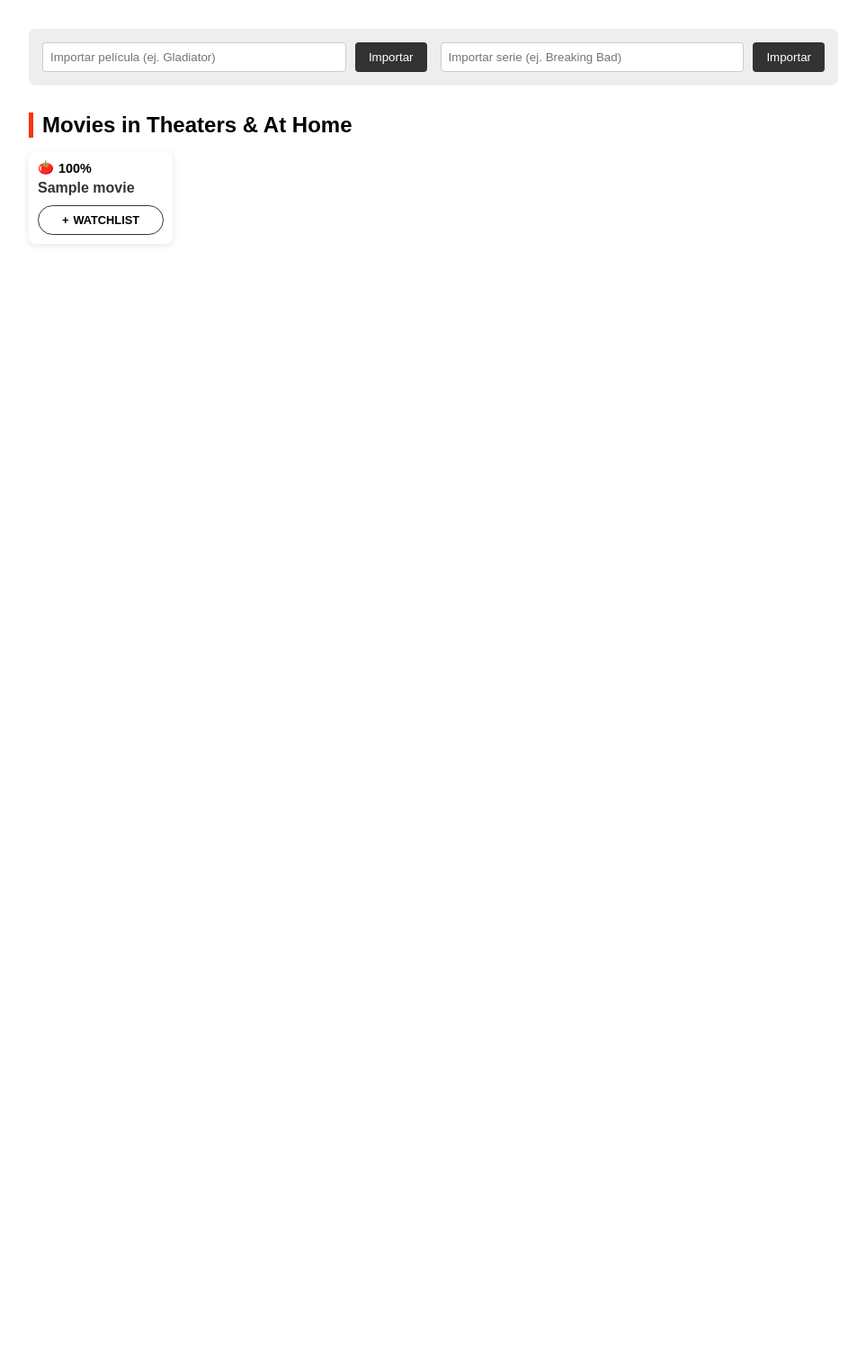
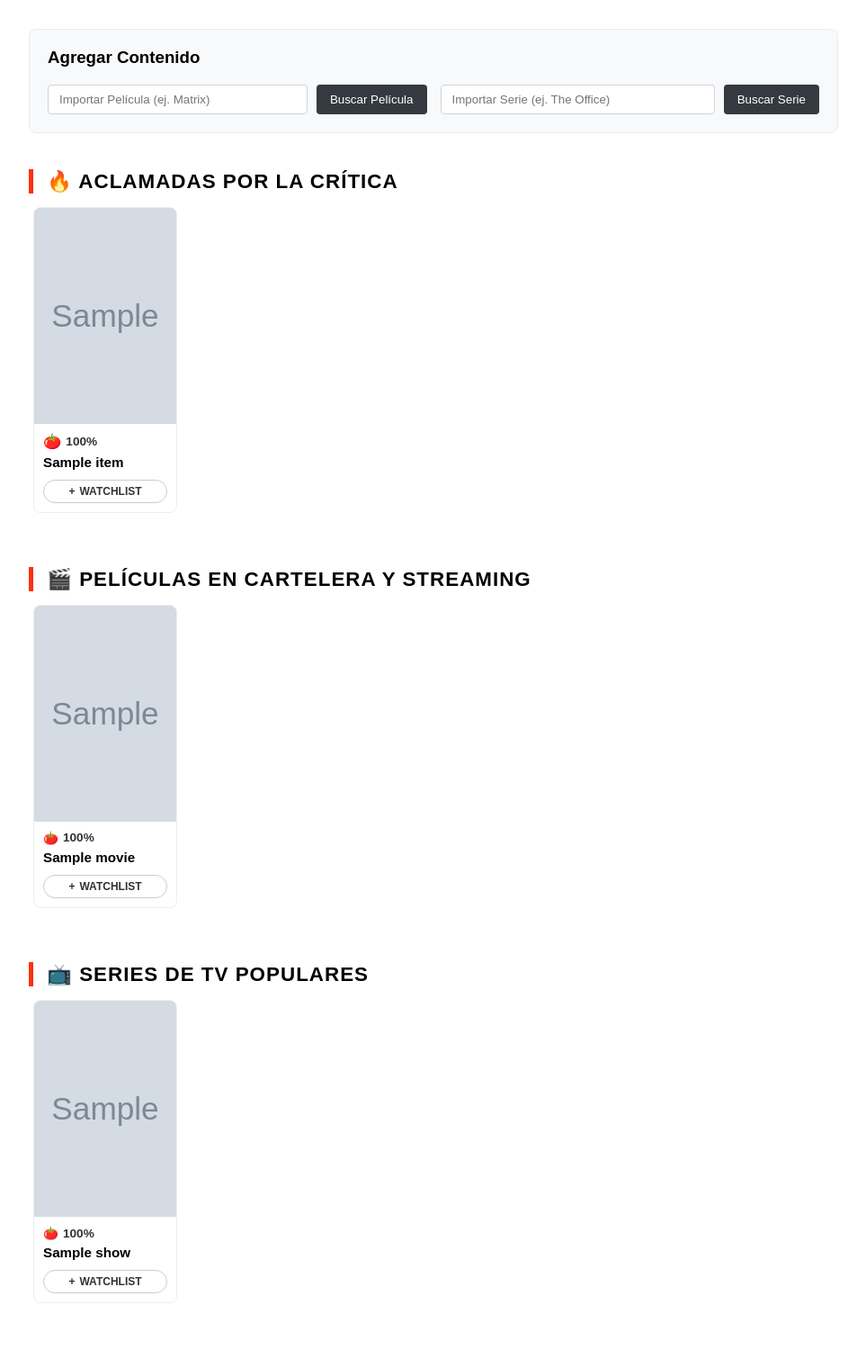
Before and after one commit to adrianrc708/arcast, a Flask app: template frontend/templates/index.html in a window 1280 px wide. Shown: the part 48-1548 px from the top of the page at 90% size, without its empty margins (158-1121 px from the left). Before the commit the page ends 321 px from the top, so only its background shows below. Run offline with Flask 3, Linux system fonts and the light colour scheme; the template is opened without the code that fills it: most values are stand-ins (such as "Sample title", 1, 10 or a date in 2020); grey boxes marked "Sample" are stand-in pictures.

Commit message:
tv shows

```diff
--- a/backend/server.js
+++ b/backend/server.js
@@ -20,6 +20,9 @@ app.use('/api/user', require('./routes/user.routes'));
 
 // --- NUEVAS RUTAS ---
 app.use('/api/import', require('./routes/import.routes'));
+
+// --- NUEVA RUTA ---
+app.use('/api/tvshows', require('./routes/tvshows.routes'));
 app.use('/api/auth', require('./routes/auth.routes'));
 app.use('/api/user', require('./routes/user.routes'));
 // --- FIN NUEVAS RUTAS ---
--- a/frontend/app.py
+++ b/frontend/app.py
@@ -31,46 +31,92 @@ def get_auth_headers():
 
 # --- Rutas de Películas y Reseñas ---
 
+# ... (Imports y configuraciones anteriores siguen igual) ...
+# Asegúrate de mantener todo lo anterior (imports, app config, decorators, etc.)
+
 @app.route('/')
 def index():
-    """Ruta principal: mostrar lista de películas y series"""
+    """Ruta principal: Panel de control estilo Netflix/Rotten Tomatoes"""
+
+    # 1. Listas vacías por defecto
     movies = []
-    tv_shows = []  # <-- NUEVO
+    tv_shows = []
+    top_rated = []
+
     try:
-        # 1. Obtener Películas
-        response_movies = requests.get(f"{BACKEND_API_URL}/movies")
-        if response_movies.status_code == 200:
-            movies = response_movies.json()
+        # 2. Obtener Películas
+        resp_mov = requests.get(f"{BACKEND_API_URL}/movies")
+        if resp_mov.status_code == 200:
+            movies = resp_mov.json()
 
-        # 2. Obtener Series (¡NECESITAREMOS ESTO!)
-        # (Nota: Aún no hemos creado el backend para /api/tvshows,
-        # así que por ahora solo buscamos películas)
+        # 3. Obtener Series (Nueva ruta que creamos)
+        resp_tv = requests.get(f"{BACKEND_API_URL}/tvshows")
+        if resp_tv.status_code == 200:
+            tv_shows = resp_tv.json()
+
+        # 4. Filtrar "Aclamadas por la crítica" (Puntuación > 7.5)
+        # Combinamos pelis y series y filtramos
+        all_content = movies + tv_shows
+        # Filtramos los que tengan 'voteAverage' y sea mayor a 7.5
+        top_rated = [item for item in all_content if item.get('voteAverage') and item.get('voteAverage') > 7.5]
+        # Ordenamos de mayor a menor puntaje
+        top_rated.sort(key=lambda x: x['voteAverage'], reverse=True)
 
     except requests.exceptions.ConnectionError:
-        flash("Error: No se pudo conectar al backend (Node.js).", "error")
+        flash("Error: No se pudo conectar al backend.", "error")
 
-    return render_template('index.html', movies=movies, tv_shows=tv_shows)
+    return render_template('index.html', movies=movies, tv_shows=tv_shows, top_rated=top_rated)
 
 
-@app.route('/movie/<movie_id>', methods=['GET'])
-def movie_detail(movie_id):
-    # ... (Esta función no cambia) ...
-    # (El resto del código de esta función es idéntico)
+# ... (El resto de rutas: movie_detail, import, login, etc. SE MANTIENEN IGUAL) ...
+# SOLO TIENES QUE REEMPLAZAR LA FUNCIÓN 'index'
+
+
+# ... (imports y configuraciones anteriores siguen igual) ...
+
+@app.route('/movie/<content_id>', methods=['GET'])
+def movie_detail(content_id):
+    """Detalle de película O serie"""
+    content = None
+
+    # 1. Intentar buscar en la colección de PELÍCULAS
     try:
-        movie_response = requests.get(f"{BACKEND_API_URL}/movies/{movie_id}")
-        if movie_response.status_code != 200:
-            return "Película no encontrada", 404
-        movie = movie_response.json()
+        response = requests.get(f"{BACKEND_API_URL}/movies/{content_id}")
+        if response.status_code == 200:
+            content = response.json()
     except requests.exceptions.ConnectionError:
         return "Error conectando al backend", 500
+
+    # 2. Si no se encontró como película, buscar en SERIES DE TV
+    if not content:
+        try:
+            response = requests.get(f"{BACKEND_API_URL}/tvshows/{content_id}")
+            if response.status_code == 200:
+                content = response.json()
+                # <--- TRUCO: Normalizamos los datos para que la plantilla funcione igual
+                content['title'] = content.get('name')
+                content['releaseDate'] = content.get('firstAirDate')
+        except:
+            pass
+
+    # 3. Si no se encontró en ninguno de los dos
+    if not content:
+        return "Contenido no encontrado (¿Seguro que importaste los datos?)", 404
+
+    # 4. Obtener reseñas (las reseñas funcionan por ID, así que sirve para ambos)
     reviews = []
     try:
-        reviews_response = requests.get(f"{BACKEND_API_URL}/reviews/{movie_id}")
+        reviews_response = requests.get(f"{BACKEND_API_URL}/reviews/{content_id}")
         if reviews_response.status_code == 200:
             reviews = reviews_response.json()
     except requests.exceptions.ConnectionError:
         print("Error: No se pudo conectar al backend por las reseñas.")
-    return render_template('movie.html', movie=movie, movie_id=movie_id, reviews=reviews)
+
+    # Pasamos 'content' como 'movie' para que la plantilla movie.html no se rompa
+    return render_template('movie.html', movie=content, movie_id=content_id, reviews=reviews)
+
+
+# ... (El resto de rutas: add_review, import, etc. siguen igual) ...
 
 
 @app.route('/movie/<movie_id>/add_review', methods=['POST'])
--- a/frontend/templates/index.html
+++ b/frontend/templates/index.html
@@ -3,93 +3,193 @@
 
 {% block content %}
     <style>
-        /* Estilos de Tarjetas (Estilo Rotten Tomatoes/Fandango) */
-        .section-title { font-size: 1.5em; margin-bottom: 15px; border-left: 5px solid #fa320a; padding-left: 10px; }
-
-        .movie-grid {
-            display: grid;
-            grid-template-columns: repeat(auto-fill, minmax(160px, 1fr)); /* Tarjetas responsivas */
-            gap: 25px;
-            margin-bottom: 40px;
+        /* Estilos Generales */
+        h2.category-title {
+            font-size: 1.4em;
+            margin-top: 40px;
+            margin-bottom: 15px;
+            border-left: 5px solid #fa320a; /* Borde rojo estilo marca */
+            padding-left: 15px;
+            text-transform: uppercase;
+            letter-spacing: 1px;
         }
 
-        .movie-card {
+        /* Contenedor de Scroll Horizontal (El Carrusel) */
+        .media-scroller {
+            display: grid;
+            grid-auto-flow: column; /* Flujo horizontal */
+            grid-auto-columns: 160px; /* Ancho fijo de cada tarjeta */
+            gap: 20px; /* Espacio entre tarjetas */
+            overflow-x: auto; /* Permitir scroll */
+            overscroll-behavior-inline: contain;
+            padding-bottom: 20px; /* Espacio para la barra de scroll */
+            padding-left: 5px;
+        }
+
+        /* Barra de scroll personalizada y sutil */
+        .media-scroller::-webkit-scrollbar { height: 8px; }
+        .media-scroller::-webkit-scrollbar-track { background: #f1f1f1; border-radius: 10px; }
+        .media-scroller::-webkit-scrollbar-thumb { background: #ccc; border-radius: 10px; }
+        .media-scroller::-webkit-scrollbar-thumb:hover { background: #fa320a; }
+
+        /* Tarjeta Individual */
+        .media-card {
             background: white;
             border-radius: 8px;
             overflow: hidden;
-            transition: transform 0.2s;
-            /* Sombra suave */
-            box-shadow: 0 2px 8px rgba(0,0,0,0.1);
+            transition: transform 0.2s ease;
+            position: relative;
+            border: 1px solid #eee;
+            display: flex;
+            flex-direction: column;
         }
-        .movie-card:hover { transform: translateY(-5px); box-shadow: 0 5px 15px rgba(0,0,0,0.2); }
-
-        .movie-poster-container { position: relative; width: 100%; padding-top: 150%; /* Aspect ratio 2:3 */ }
-        .movie-poster-container img {
-            position: absolute; top: 0; left: 0; width: 100%; height: 100%; object-fit: cover;
+        .media-card:hover {
+            transform: scale(1.03);
+            box-shadow: 0 5px 15px rgba(0,0,0,0.15);
+            z-index: 10;
         }
 
-        .card-content { padding: 10px; }
+        /* Imagen */
+        .poster-frame {
+            height: 240px; /* Alto fijo para uniformidad */
+            width: 100%;
+            background-color: #ddd;
+        }
+        .poster-frame img {
+            width: 100%;
+            height: 100%;
+            object-fit: cover;
+        }
 
-        .score-badge {
-            display: flex; align-items: center; gap: 5px; font-size: 0.9em; margin-bottom: 5px; font-weight: bold;
+        /* Contenido de la tarjeta */
+        .card-info {
+            padding: 10px;
+            flex: 1;
+            display: flex;
+            flex-direction: column;
+            justify-content: space-between;
         }
-        .score-icon { width: 16px; height: 16px; } /* Puedes poner iconos png aquí */
 
-        .movie-title {
-            font-size: 1em; font-weight: bold; margin-bottom: 10px;
-            white-space: nowrap; overflow: hidden; text-overflow: ellipsis;
-            display: block; text-decoration: none; color: #333;
+        .score-row {
+            display: flex;
+            align-items: center;
+            gap: 5px;
+            font-size: 0.85em;
+            font-weight: bold;
+            color: #333;
+            margin-bottom: 5px;
         }
-        .movie-title:hover { color: #fa320a; }
 
+        .media-title {
+            font-size: 0.95em;
+            font-weight: bold;
+            margin: 0 0 10px 0;
+            line-height: 1.2;
+            display: -webkit-box;
+            -webkit-line-clamp: 2; /* Limitar a 2 líneas */
+            -webkit-box-orient: vertical;
+            overflow: hidden;
+            text-decoration: none;
+            color: #000;
+        }
+        .media-title:hover { color: #fa320a; }
+
+        /* Botón Watchlist */
         .watchlist-btn {
+            background-color: white;
+            color: #333;
+            border: 1px solid #ccc;
+            border-radius: 20px;
+            padding: 5px 0;
+            font-size: 0.75em;
+            font-weight: bold;
+            cursor: pointer;
             width: 100%;
-            padding: 8px 0;
-            background-color: white;
-            border: 1px solid #333;
-            border-radius: 20px; /* Bordes redondos tipo píldora */
-            cursor: pointer;
-            font-weight: bold;
-            font-size: 0.8em;
+            transition: all 0.2s;
             display: flex; justify-content: center; align-items: center; gap: 5px;
-            transition: background 0.2s;
         }
-        .watchlist-btn:hover { background-color: #f0f0f0; }
+        .watchlist-btn:hover {
+            background-color: #fa320a;
+            color: white;
+            border-color: #fa320a;
+        }
 
-        /* Formularios de Importación (Estilo sutil) */
-        .import-bar { background: #eee; padding: 15px; border-radius: 8px; margin-bottom: 30px; display: flex; gap: 15px; }
-        .import-bar form { flex: 1; display: flex; gap: 10px; }
-        .import-bar input { flex: 1; padding: 8px; border: 1px solid #ccc; border-radius: 4px; }
-        .import-bar button { padding: 8px 15px; background: #333; color: white; border: none; border-radius: 4px; cursor: pointer; }
+        /* Barra de Importación (Más discreta) */
+        .import-section {
+            background-color: #f8f9fa;
+            padding: 20px;
+            border-radius: 8px;
+            margin-bottom: 40px;
+            border: 1px solid #e9ecef;
+        }
+        .import-row { display: flex; gap: 15px; flex-wrap: wrap; }
+        .import-form { flex: 1; display: flex; gap: 10px; min-width: 300px; }
+        .import-form input { flex: 1; padding: 8px 12px; border: 1px solid #ced4da; border-radius: 4px; }
+        .import-form button { padding: 8px 15px; background-color: #343a40; color: white; border: none; border-radius: 4px; cursor: pointer; }
+        .import-form button:hover { background-color: #000; }
 
     </style>
 
-    <div class="import-bar">
-        <form action="{{ url_for('import_movie') }}" method="POST">
-            <input type="text" name="title" placeholder="Importar película (ej. Gladiator)" required>
-            <button type="submit">Importar</button>
-        </form>
-        <form action="{{ url_for('import_tv') }}" method="POST">
-            <input type="text" name="name" placeholder="Importar serie (ej. Breaking Bad)" required>
-            <button type="submit">Importar</button>
-        </form>
+    <div class="import-section">
+        <h3 style="margin-top:0;">Agregar Contenido</h3>
+        <div class="import-row">
+            <form action="{{ url_for('import_movie') }}" method="POST" class="import-form">
+                <input type="text" name="title" placeholder="Importar Película (ej. Matrix)" required>
+                <button type="submit">Buscar Película</button>
+            </form>
+            <form action="{{ url_for('import_tv') }}" method="POST" class="import-form">
+                <input type="text" name="name" placeholder="Importar Serie (ej. The Office)" required>
+                <button type="submit">Buscar Serie</button>
+            </form>
+        </div>
     </div>
 
-    <h2 class="section-title">Movies in Theaters & At Home</h2>
-    <div class="movie-grid">
+    {% if top_rated %}
+    <h2 class="category-title">🔥 Aclamadas por la Crítica</h2>
+    <div class="media-scroller">
+        {% for item in top_rated %}
+            <div class="media-card">
+                <a href="{{ url_for('movie_detail', content_id=item._id) }}" class="poster-frame">
+                    <img src="{{ item.posterUrl or 'https://via.placeholder.com/160x240?text=No+Image' }}" alt="{{ item.title or item.name }}">
+                </a>
+                <div class="card-info">
+                    <div class="score-row">
+                        <span style="font-size:1.2em;">🍅</span>
+                        {{ (item.voteAverage * 10)|round|int }}%
+                    </div>
+                    <a href="{{ url_for('movie_detail', content_id=item._id) }}" class="media-title">
+                        {{ item.title or item.name }}
+                    </a>
+                    <form action="{{ url_for('add_to_watchlist') }}" method="POST">
+                        <input type="hidden" name="movieId" value="{{ item._id }}">
+                        <button type="submit" class="watchlist-btn">
+                            <span>+</span> WATCHLIST
+                        </button>
+                    </form>
+                </div>
+            </div>
+        {% endfor %}
+    </div>
+    {% endif %}
+
+    <h2 class="category-title">🎬 Películas en Cartelera y Streaming</h2>
+    <div class="media-scroller">
         {% for movie in movies %}
-            <div class="movie-card">
-                <a href="{{ url_for('movie_detail', movie_id=movie._id) }}" class="movie-poster-container">
-                    <img src="{{ movie.posterUrl or 'https://i.imgur.com/gA3S3jY.png' }}" alt="{{ movie.title }}">
+            <div class="media-card">
+                <a href="{{ url_for('movie_detail', content_id=movie._id) }}" class="poster-frame">
+                    <img src="{{ movie.posterUrl or 'https://via.placeholder.com/160x240?text=No+Image' }}" alt="{{ movie.title }}">
                 </a>
-
-                <div class="card-content">
-                    <div class="score-badge">
+                <div class="card-info">
+                    <div class="score-row">
                         <span style="color: tomato;">🍅</span>
-                        {{ (movie.voteAverage * 10)|round|int }}%
+                        {% if movie.voteAverage %}
+                            {{ (movie.voteAverage * 10)|round|int }}%
+                        {% else %}
+                            --
+                        {% endif %}
                     </div>
 
-                    <a href="{{ url_for('movie_detail', movie_id=movie._id) }}" class="movie-title" title="{{ movie.title }}">
+                    <a href="{{ url_for('movie_detail', content_id=movie._id) }}" class="media-title" title="{{ movie.title }}">
                         {{ movie.title }}
                     </a>
 
@@ -102,7 +202,42 @@
                 </div>
             </div>
         {% else %}
-            <p>No hay películas. ¡Usa el importador arriba!</p>
+            <p style="padding: 0 15px;">No hay películas cargadas. ¡Usa el importador!</p>
         {% endfor %}
     </div>
+
+    <h2 class="category-title">📺 Series de TV Populares</h2>
+    <div class="media-scroller">
+        {% for show in tv_shows %}
+            <div class="media-card">
+                <a href="{{ url_for('movie_detail', content_id=show._id) }}" class="poster-frame">
+                    <img src="{{ show.posterUrl or 'https://via.placeholder.com/160x240?text=No+Image' }}" alt="{{ show.name }}">
+                </a>
+                <div class="card-info">
+                    <div class="score-row">
+                        <span style="color: tomato;">🍅</span>
+                        {% if show.voteAverage %}
+                            {{ (show.voteAverage * 10)|round|int }}%
+                        {% else %}
+                            --
+                        {% endif %}
+                    </div>
+
+                    <a href="{{ url_for('movie_detail', content_id=show._id) }}" class="media-title" title="{{ show.name }}">
+                        {{ show.name }}
+                    </a>
+
+                    <form action="{{ url_for('add_to_watchlist') }}" method="POST">
+                        <input type="hidden" name="movieId" value="{{ show._id }}">
+                        <button type="submit" class="watchlist-btn">
+                            <span>+</span> WATCHLIST
+                        </button>
+                    </form>
+                </div>
+            </div>
+        {% else %}
+            <p style="padding: 0 15px;">No hay series cargadas. ¡Importa tu favorita!</p>
+        {% endfor %}
+    </div>
+
 {% endblock %}
--- a/frontend/templates/profile.html
+++ b/frontend/templates/profile.html
@@ -134,7 +134,7 @@
             {% if my_watchlist %}
                 {% for movie in my_watchlist %}
                     <div class="item-list">
-                        <a href="{{ url_for('movie_detail', movie_id=movie._id) }}">
+                        <a href="{{ url_for('movie_detail', content_id=movie._id) }}">
                             {{ movie.title }}
                         </a>
                     </div>
@@ -143,7 +143,7 @@
                 <div class="icon" style="line-height: 55px;">+</div>
                 <p><strong>Your Watchlist is Empty</strong></p>
                 <p>Add movies and shows to your Watchlist to keep track of what you want to watch.</p>
-                {% endif %}
+            {% endif %}
         </div>
     </div>
 </div>
```
Also changed, not shown: backend/controllers/tvshows.controller.js (added, +22 -0 lines), backend/routes/tvshows.routes.js (added, +8 -0 lines).
